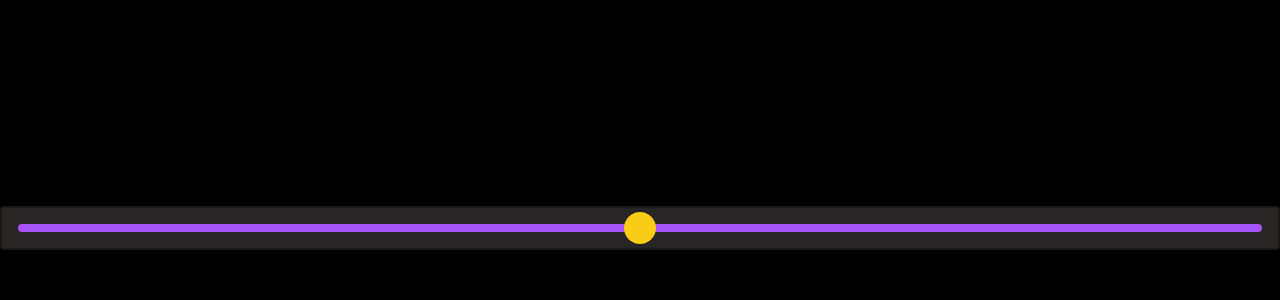
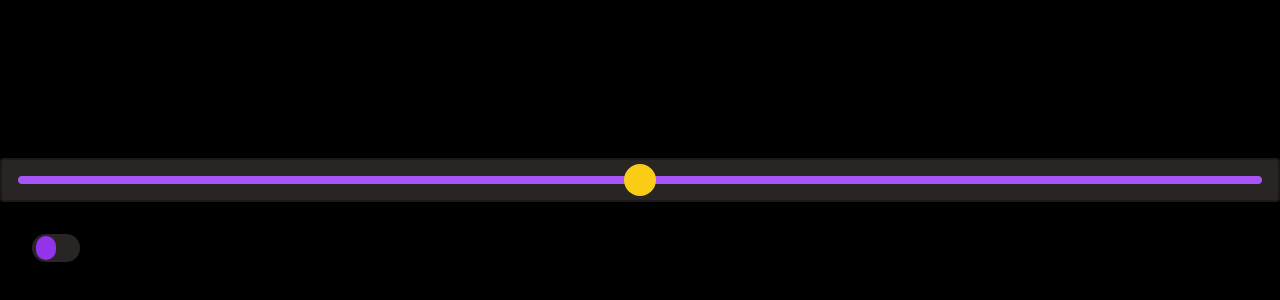
Before and after one commit to Nielson19/mymusicpage, a React app in the folder frontend/: page / in a window 1280 px wide. Shown: the part 172-472 px from the top of the page. Built offline with nearby package versions, Linux system fonts and the light colour scheme; the HTML template or start-up script is replaced by a standard one.

Commit message:
Added toggle component & empty profile picture base component

```diff
--- a/frontend/src/App.tsx
+++ b/frontend/src/App.tsx
@@ -1,5 +1,5 @@
 import Slider from "./components/Slider";
-
+import Toggle from "./components/Toggle";
 function App() {
     return (
         <div className="content-center bg-black h-screen">
@@ -7,12 +7,15 @@ function App() {
                 min={0}
                 max={100}
                 defaultValue={50}
-        onChange={(value) => console.log('Slider value:', value)}
+                onChange={(value) => console.log("Slider value:", value)}
+            />
+            <div className="p-8">
+                <Toggle
+                    defaultVal={false}
+                    onChange={(val) => console.log("Toggle is:", val)}
                 />
             </div>
-
-
-
+        </div>
     );
 }
 
--- a/frontend/src/components/Toggle.tsx
+++ b/frontend/src/components/Toggle.tsx
@@ -0,0 +1,52 @@
+import React, { useState } from "react";
+
+export interface ToggleProps {
+    isOn?: boolean;
+    defaultVal?: boolean;
+    onChange?: (value: boolean) => void;
+    disabled?: boolean;
+}
+
+const Toggle = ({
+    isOn,
+    defaultVal = false,
+    onChange,
+    disabled = false,
+}: ToggleProps) => {
+    const [internalValue, setInternalValue] = useState(defaultVal); // Initialized to act as a control for the toggle
+    const isToggled = isOn !== undefined ? isOn : internalValue; // initialized toggle on otherwise false
+
+    const handleToggleState = () => {
+        // click handler
+        if (disabled) return;
+        const newValue = !isToggled;
+        if (isOn === undefined) {
+            setInternalValue(newValue);
+        }
+        onChange?.(newValue);
+    };
+
+    return (
+        <button
+            type="button"
+            onClick={handleToggleState}
+            disabled={disabled}
+            className={`
+        relative inline-flex h-7 w-12 items-center rounded-full
+        transition-colors duration-100 ease-in-out
+        ${isToggled ? "bg-yellow-400" : "bg-stone-800"}
+        ${disabled ? "opacity-50 cursor-not-allowed" : "cursor-pointer"}
+      `}
+        >
+            <span
+                className={`
+          inline-block h-6 w-5 transform rounded-full
+          transition-transform duration-200 ease-in-out
+          ${isToggled ? "bg-purple-600 translate-x-6" : "bg-purple-600 translate-x-1"}
+        `}
+            />
+        </button>
+    );
+};
+
+export default Toggle;
```
Also changed, not shown: frontend/src/components/ProfilePicture.tsx (added). Lines whose indentation alone changed are shown as unchanged.
